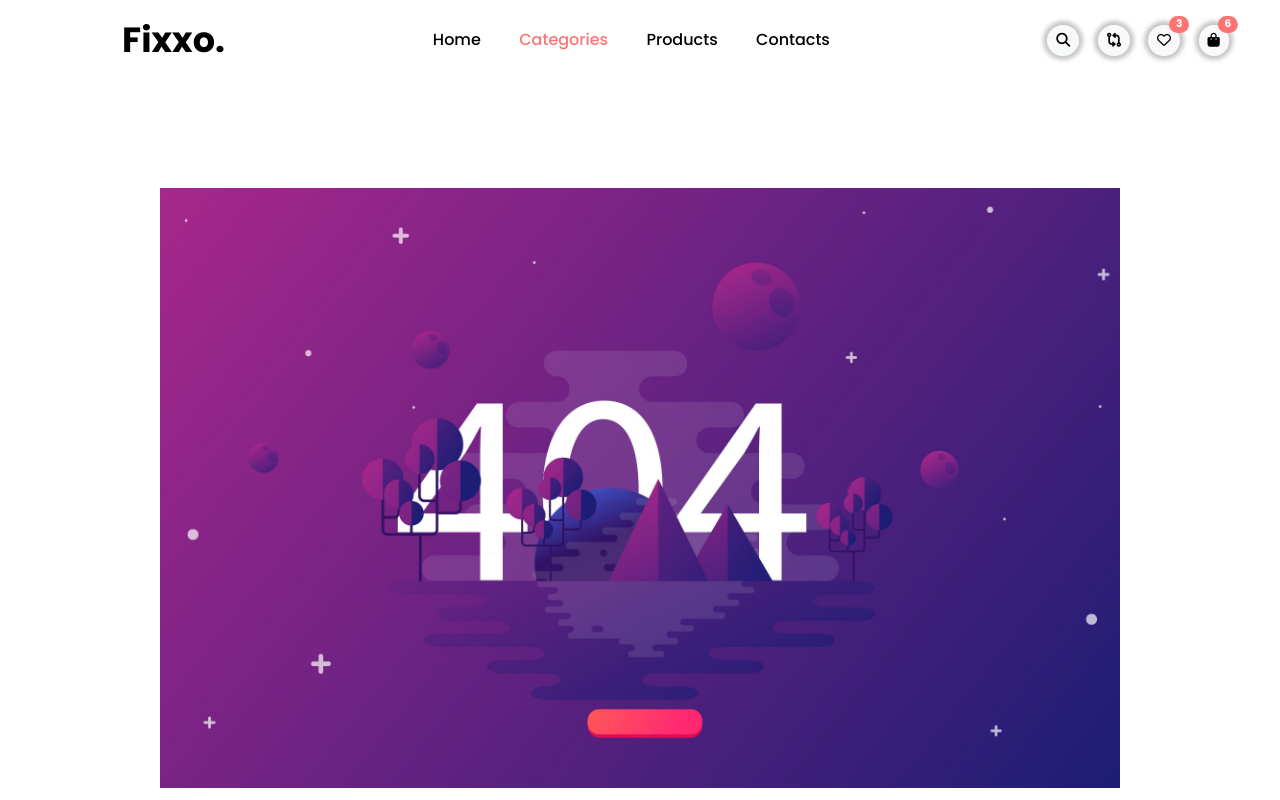
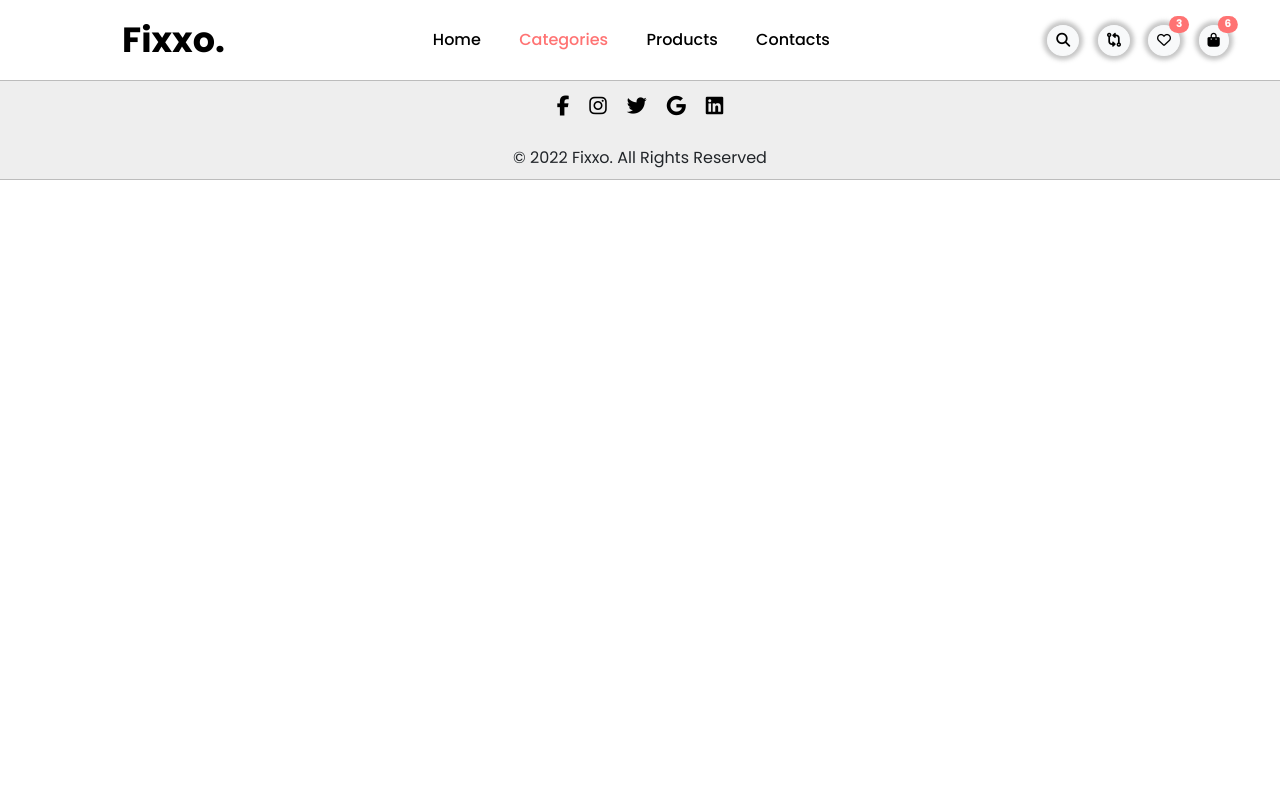
Before and after one commit to LinnRodin/React-webapp, a React (Create React App) app in the folder webapp/: page /categories in a window 1280 px wide. Shown: the top 800 px of the page. Built offline with nearby package versions, Linux system fonts and the light colour scheme; no server answers.

Commit message:
finished

```diff
--- a/webapp/src/Views/CategoriesView.js
+++ b/webapp/src/Views/CategoriesView.js
@@ -1,12 +1,14 @@
 import React from 'react'
-import NotFoundView from '../Views/NotFoundView'
+import FooterSection from '../Sections/FooterSection'
+import TopMenuSection from '../Sections/TopMenuSection'
 
 
 const CategoriesView = () => {
   window.top.document.title = 'Categories | Fixxo.'
   return (
     <>
-    <NotFoundView />
+     <TopMenuSection />
+     <FooterSection />
     </>
   )
 }
--- a/webapp/src/Views/NotFoundView.js
+++ b/webapp/src/Views/NotFoundView.js
@@ -1,7 +1,7 @@
 import React from 'react'
 import FooterSection from '../Sections/FooterSection'
 import TopMenuSection from '../Sections/TopMenuSection'
-import NotFoundImage from '../Assets/Images/404-Website-Page-Template.jpg'
+import NotFoundImage from '../Assets/Images/404-img1.gif'
 
 const NotFoundView = () => {
   window.top.document.title = 'NotFound | Fixxo.'
@@ -13,7 +13,7 @@ const NotFoundView = () => {
       <div className="container">
       <h1 className="ms-4" style={{ fontSize: "2rem"}}></h1>
         <div className="d-flex justify-content-center align-items-center vh-100">
-          <img src={NotFoundImage} alt="404 Page Not Found" style={{ height: "600px" }} />
+          <img src={NotFoundImage} alt="404 Page Not Found" style={{ height: "800px" }} />
         </div>
       </div>
     <FooterSection />
--- a/webapp/src/Views/SearchView.js
+++ b/webapp/src/Views/SearchView.js
@@ -1,13 +1,14 @@
 import React from 'react'
 import FooterSection from '../Sections/FooterSection'
 import TopMenuSection from '../Sections/TopMenuSection'
+
 
 const SearchView = () => {
   window.top.document.title = 'Search | Fixxo.'
   return (
     <>
-    <TopMenuSection />
-    <FooterSection />
+     <TopMenuSection />
+     <FooterSection />
     </>
   )
 }
--- a/webapp/src/Views/ShoppingCartView.js
+++ b/webapp/src/Views/ShoppingCartView.js
@@ -6,8 +6,8 @@ const ShoppingCartView = () => {
   window.top.document.title = 'ShoppingCart | Fixxo.'
   return (
     <>
-    <TopMenuSection />
-    <FooterSection />
+     <TopMenuSection />
+     <FooterSection />
     </>
   )
 }
```
Also changed, not shown: webapp/src/Assets/Images/404-img1.gif (added).
